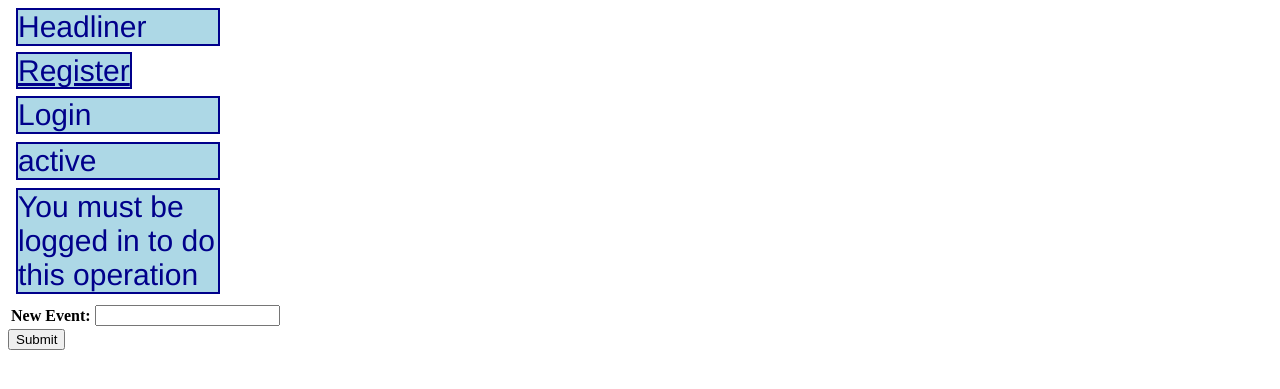
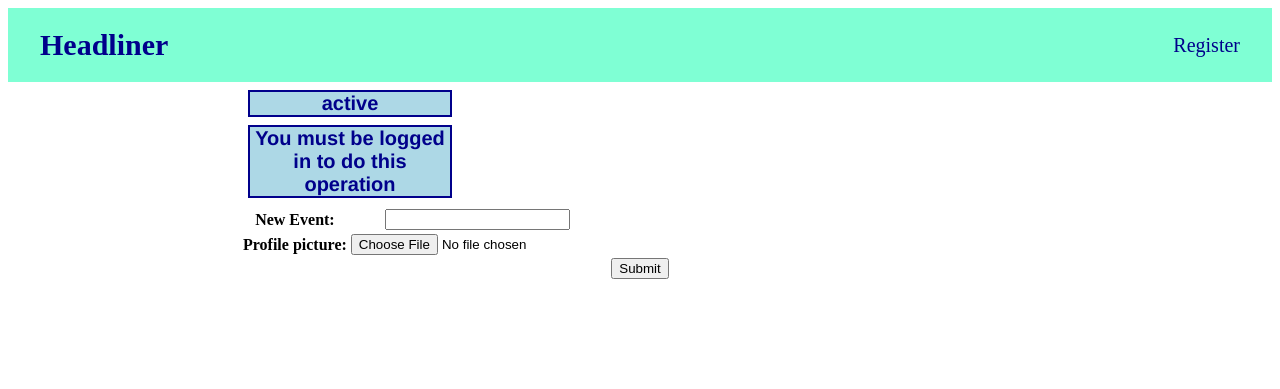
Before and after one commit to thomaslee9/Headliner, a Django app: template headliner/templates/headliner/global.html in a window 1280 px wide. Shown: the top 389 px of the page. Run offline with Django 5.2, Linux system fonts and the light colour scheme; tables that the repository leaves empty hold one stand-in row (values such as "Sample post"); the template is opened without the code that fills it: values that come from a table or form of the project are taken from there, most other values are stand-ins (such as "Sample title", 1, 10 or a date in 2020).

Commit message:
added pictures to global stream

```diff
--- a/headliner/forms.py
+++ b/headliner/forms.py
@@ -66,4 +66,4 @@ class RegisterForm(forms.Form):
 class EventForm(forms.ModelForm):
     class Meta:
         model = Event
-        fields = ['event_description']
+        fields = ['event_description', 'event_picture']
--- a/headliner/models.py
+++ b/headliner/models.py
@@ -7,6 +7,7 @@ from django.forms import ModelForm
 from django.contrib.auth.models import User
 
 class Event(models.Model):
+    event_picture = models.ImageField(null=True, blank=True, verbose_name='Profile picture')
     event_description = models.CharField(blank=True, max_length=500, verbose_name='New Event')
     created_by    = models.ForeignKey(User, on_delete=models.PROTECT, related_name="entry_creators")
     creation_time = models.DateTimeField()
--- a/headliner/static/headliner/global.js
+++ b/headliner/static/headliner/global.js
@@ -48,7 +48,7 @@ function updateList(items) {
         let eventId = event.id.replace('id_event_div_', '');
         existingEventIds.add(parseInt(eventId));
     });
-
+    console.log(items['events'])
     for(let event of items['events']) {
         if (!existingEventIds.has(event.id)){
             list.prepend(makeEventElement(event))
@@ -65,11 +65,20 @@ function makeEventElement(item) {
     let date = new Date(item.creation_time);
     let localDateString = date.toLocaleDateString();
     let localTimeString = date.toLocaleTimeString('en-US', format);
+    let pictureElement = '';
+    if (item.picture) {
+        pictureElement = `<img src="${item.picture}" alt="Event Picture" class="event-picture">`;
+    }
     element.innerHTML = `
-        <a href="${`/other_profile/${item.username}/`}" class="event-name" id="id_event_profile_${item.id}">Event by ${item.first_name} ${item.last_name}</a>
-        <span id="id_event_text_${ item.id }" class="event-text">${item.text}</span>
-        <span id="id_event_date_time_${item.id}" class="event-date">${ localDateString } ${localTimeString}</span>
-        <div id=comments-for-event-${ item.id }></div>
+        <div class="image-container">
+            ${pictureElement}
+        </div>
+        <div class="post-container">
+            <a href="${`/other_profile/${item.username}/`}" class="event-name" id="id_event_profile_${item.id}">Event by ${item.first_name} ${item.last_name}</a>
+            <span id="id_event_text_${ item.id }" class="event-text">${item.text}</span>
+            <span id="id_event_date_time_${item.id}" class="event-date">${ localDateString } ${localTimeString}</span>
+            <div id=comments-for-event-${ item.id }></div>
+        </div>
     `;
     return element
 }
--- a/headliner/static/headliner/headliner.css
+++ b/headliner/static/headliner/headliner.css
@@ -4,10 +4,57 @@ headliner.css */
 
 .header {
     background-color: aquamarine;
-    width: 100vh;
-    height: 8vh;
+    padding: 20px 0;
+    text-align: center;
 }
 
+.container {
+    display: flex;
+    justify-content: space-between;
+    align-items: center;
+    max-width: 1200px;
+    margin: 0 auto;
+    padding: 0 20px;
+}
+
+#site_name {
+    font-size: 30px;
+    font-weight: bold;
+    color: darkblue;
+    text-decoration: none;
+}
+
+#register_link {
+    font-size: 20px;
+    color: darkblue;
+    text-decoration: none;
+}
+.content {
+    max-width: 800px;
+    margin: 0 auto;
+}
+
+.center-form {
+    text-align: center;
+}
+
+.center-posts {
+    text-align: center;
+}
+.event-div {
+    display: flex;
+    flex-direction: column;
+    align-items: center;
+    margin-bottom: 20px;
+}
+
+.image-container {
+    margin-bottom: 10px;
+}
+
+.post-container {
+    text-align: center;
+}
 .box {
     background-color: lightblue;
     width: 200px;
@@ -16,35 +63,8 @@ headliner.css */
     border-color: darkblue;
     margin: 8px;
     font-family: Helvetica;
-    font-size: 30px;
-    font-style: bold;
+    font-size: 20px;
+    font-weight: bold;
     color: darkblue;
+    text-align: center;
 }
-
-#register_form {
-    background-color: darkblue;
-    width: 270px;
-    border-width: 2px;
-    border-style: solid;
-    border-color: lightblue;
-    margin: 8px;
-    font-family: Helvetica;
-
-    font-size: 20px;
-    font-style: bold;
-    color: lightblue;
-}
-
-#login_form {
-    background-color: darkblue;
-    width: 270px;
-    border-width: 2px;
-    border-style: solid;
-    border-color: lightblue;
-    margin: 8px;
-    font-family: Helvetica;
-
-    font-size: 20px;
-    font-style: bold;
-    color: lightblue;
-}
--- a/headliner/templates/headliner/global.html
+++ b/headliner/templates/headliner/global.html
@@ -13,40 +13,31 @@ login.html -->
 
 <body>
 
-    <header id="header_div">
-        <div class="box" id="site_name">
-            Headliner
+    <header class="header">
+        <div class="container">
+            <div id="site_name">Headliner</div>
+            <a href="register" id="register_link">Register</a>
         </div>
-
-        <a id="register_link" class="box" href="register"> Register </a>
-
-        <div id="page_name" class="box"> Login </div>
-
     </header>
 
+    <div class="content">
+        <div class="box" id="status">{{ status }}</div>
+        <div class="box" id="error">{{ error }}</div>
 
-    <div class="box" id="status">
-        {{ status }}
-    </div>
-
-    <div class="box" id="error">
-        {{ error }}
-    </div>
-
-    <form action="{% url 'global' %}" method = "POST">
-        <table>
-            {{form.as_table}}
-        </table>
-        {% csrf_token %}
-        <button id="id_post_button">Submit</button>
-    </form>
-    <div id="events-container">
+        <form action="{% url 'global' %}" method="POST" class="center-form" enctype="multipart/form-data">
+            <table>
+                {{ form.as_table }}
+            </table>
+            {% csrf_token %}
+            <button id="id_post_button">Submit</button>
+        </form>
+        <div id="events-container" class="center-posts"></div>
     </div>
     <script>
         window.onload = function() {
             function updatePostsAndComments() {
                 getList();
-                setTimeout(updatePostsAndComments, 1000);
+                setTimeout(updatePostsAndComments, 5000);
             }
             updatePostsAndComments();
         };
--- a/headliner/views.py
+++ b/headliner/views.py
@@ -150,6 +150,9 @@ def global_action(request):
     entry.creation_time=timezone.now()
 
     event_form = EventForm(request.POST)
+    if 'event_picture' in request.FILES:
+        entry.event_picture = request.FILES['event_picture']
+
     if not event_form.is_valid():
         context = { 'form': event_form, 'user':user }
         return render(request, 'headliner/global.html', context)
@@ -166,7 +169,7 @@ def get_global(request):
     response_data = {}
     response_data['events'] = []
     for event_item in Event.objects.all():
-        event_item = {
+        event_data = {
             'id': event_item.id,
             'text': event_item.event_description,
             'username': event_item.created_by.username,
@@ -174,7 +177,9 @@ def get_global(request):
             'last_name': event_item.created_by.last_name,
             'creation_time': event_item.creation_time.isoformat(),
         }
-        response_data['events'].append(event_item)
+        if event_item.event_picture:
+            event_data['picture'] = event_item.event_picture.url
+        response_data['events'].append(event_data)
 
     response_json = json.dumps(response_data)
     return HttpResponse(response_json, content_type='application/json')
```
